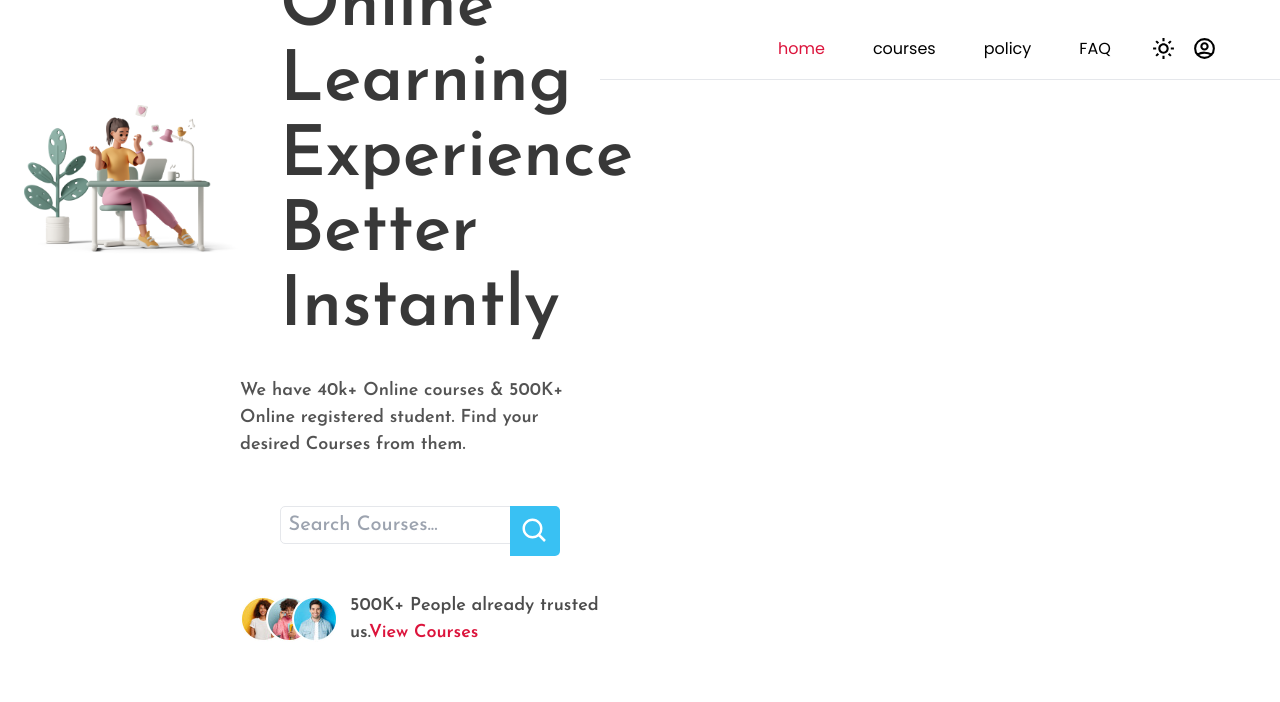
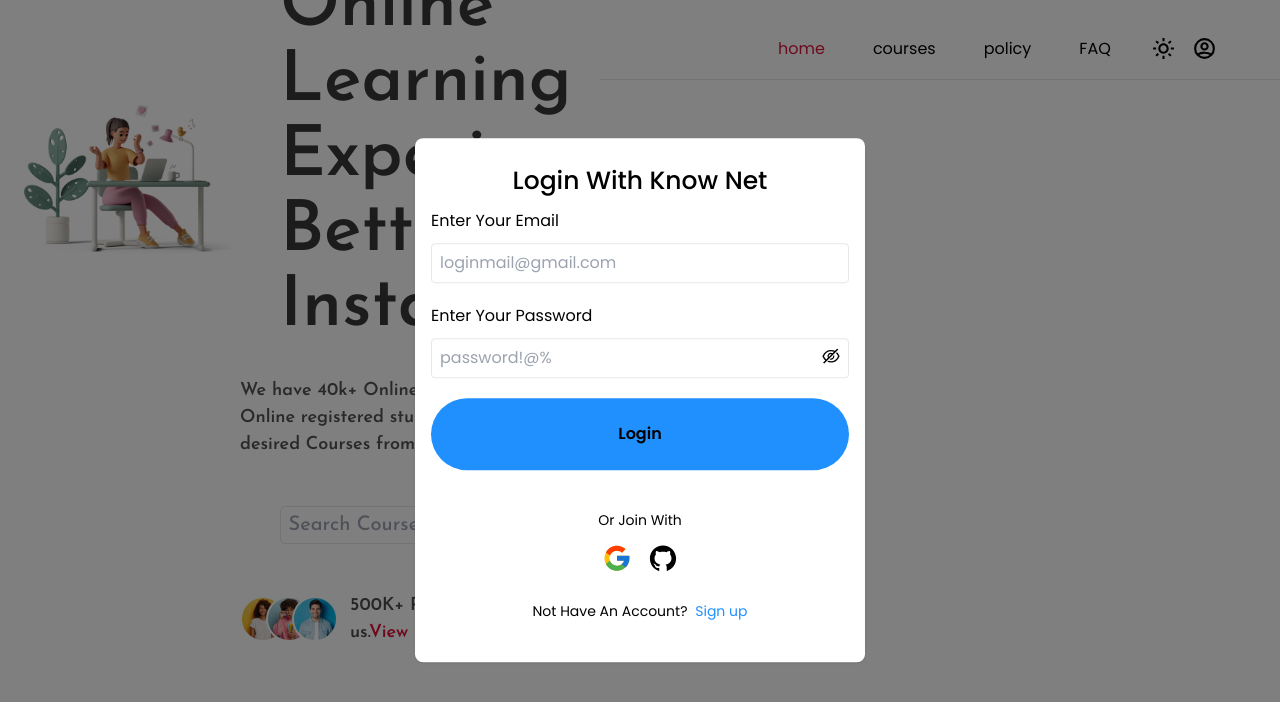
Before and after one commit to ami-inn/knownet, a Next.js app in the folder client/: page / in a window 1280 px wide. Both pictures are taken after a click on the icon 1204 px from the left and 48 px from the top of the page. Shown: the top 702 px of the page. Built offline with nearby package versions, Linux system fonts and the light colour scheme.

Commit message:
login component added - client

```diff
--- /dev/null
+++ b/client/app/components/Auth/Login.tsx
@@ -0,0 +1,127 @@
+"use client";
+import React, { FC, useState } from "react";
+import { useFormik } from "formik";
+import * as yup from "yup";
+import {
+  AiOutlineEye,
+  AiOutlineEyeInvisible,
+  AiFillGithub,
+} from "react-icons/ai";
+import { FcGoogle } from "react-icons/fc";
+import { styles } from "../../styles/style";
+
+type Props = {
+  setRoute: (route: string) => void;
+};
+
+const schema = yup.object().shape({
+  email: yup.string().email("invalid email").required("Please enter you email"),
+  password: yup.string().required("Please enter your password").min(6),
+});
+
+const Login: FC<Props> = ({setRoute}) => {
+  const [show, setShow] = useState(false);
+
+  const formik = useFormik({
+    initialValues: { email: "", password: "" },
+    validationSchema: schema,
+    onSubmit: async ({ email, password }) => {
+      console.log(email, password);
+      // here implement rtk query action
+    },
+  });
+
+  const { errors, touched, values, handleChange, handleSubmit } = formik;
+
+  return (
+    <div className="w-full">
+      <h1 className={`${styles.title}`}>Login With Know Net</h1>
+
+      <form onSubmit={handleSubmit}>
+        <label htmlFor="email" className={`${styles.label}`}>
+          Enter Your Email
+        </label>
+        <input
+          type="emai"
+          name=""
+          value={values.email}
+          onChange={handleChange}
+          id="email"
+          placeholder="loginmail@gmail.com"
+          className={`${errors.email && touched.email && "border-red-500"}
+            ${styles.input}
+         `}
+        />
+        {errors.email && touched.email && (
+          <span className="text-red-500 pt-2 block">{errors.email}</span>
+        )}
+
+        <div className="w-full mt-5 relative mb-1">
+        <label htmlFor="password" className={`${styles.label}`}>
+          Enter Your Password
+        </label>
+        <input
+         type={!show?"password":"text"}
+         value={values.password}
+         id="password"
+         placeholder="password!@%"
+         onChange={handleChange}
+         className={`${errors.password && touched.password && "border-red-500"}
+         ${styles.input}
+      `}
+         />
+         {!show?(
+            <AiOutlineEyeInvisible
+            className="absolute bottom-3 right-2 z-1 cursor-pointer"
+            size={20}
+            onClick={()=>setShow(true)}
+            />
+         ):(
+            <AiOutlineEye
+            className="absolute bottom-3 right-2 z-1 cursor-pointer"
+            size={20}
+            onClick={()=>setShow(false)}
+            />
+         )}
+                 {errors.password && touched.password && (
+          <span className="text-red-500 pt-2 block">{errors.password}</span>
+        )}
+
+        </div>
+
+            <div className="w-full mt-5">
+                    <input
+                     type="submit"
+                     value="Login"
+                     className={`${styles.button}`}
+                     />
+            </div>
+
+            <br />
+
+            <h5 className="text-center pt-4 font-Poppins text-[14px] text-black dark:text-white">
+                Or Join With
+            </h5>
+
+            <div className="flex items-center justify-center my-3">
+                    <FcGoogle size={30} className="cursor-pointer mr-2" />
+                    <AiFillGithub size={30} className="cursor-pointer ml-2"/>
+            </div>
+
+            <h5 className="text-center pt-4 font-Poppins text-[14px]">
+                    Not Have An Account? {""}
+                    <span
+                    className="text-[#2190ff] pl-1 cursor-pointer"
+                    onClick={()=>setRoute("Sign-Up")}
+                    >
+                        Sign up
+                    </span>
+            </h5>
+
+      </form>
+      <br />
+    </div>
+  );
+};
+
+export default Login;
--- a/client/app/components/Header.tsx
+++ b/client/app/components/Header.tsx
@@ -4,15 +4,20 @@
 import NavItems from '../utils/NavItems'
 import {ThemeSwitcher} from '../utils/ThemeSwitcher'
 import {HiOutlineMenuAlt1, HiOutlineUserCircle} from 'react-icons/hi'
-
+import CustomModal from '../utils/CustomModal'
+import Login from '../components/Auth/Login'
 
 type Props = {
   open: boolean;
   setOpen: (open: boolean) => void;
   activeItem: number;
+  route:string,
+  setRoute:(route:string) => void;
 };
 
-const Header: FC<Props> = ({activeItem,setOpen}) => {
+const Header: FC<Props> = ({activeItem,setOpen,route,open,setRoute}) => {
+  console.log(route);
+
   const [active, setActive] = useState(false);
   const [openSidebar, setOpenSidebar] = useState(false);
 
@@ -108,6 +113,23 @@
         }
 
       </div>
+      {
+        route === "Login" && (
+          <>
+          {
+            open && (
+              <CustomModal
+              open={open}
+              setOpen={setOpen}
+              setRoute={setRoute}
+              activeItem={activeItem}
+              component={Login}
+              />
+            )
+          }
+          </>
+        )
+      }
     </div>
   );
 };
--- a/client/app/page.tsx
+++ b/client/app/page.tsx
@@ -13,6 +13,7 @@
 
   const [open,setOpen] = useState(false)
   const [activeItem,setActiveItem] = useState(0)
+  const [route,setRoute] = useState('Login')
 
   return(
     <div>
@@ -25,6 +26,8 @@
       open={open}
       setOpen={setOpen}
       activeItem={activeItem}
+      setRoute={setRoute}
+      route={route}
       />
       <Hero/>
     </div>
--- /dev/null
+++ b/client/app/styles/style.ts
@@ -0,0 +1,8 @@
+
+
+export const styles={
+    title:"text-[25px] text-black dark:text-white font-[500] font-Poppins text-center py-2",
+    label:"text-[16px] font-Poppins text-black dark:text-white",
+    input:" w-full text-black dark:text-white bg-transparent border rounded h-[40px] px-2 outline-none mt-[10px] font-Poppins",
+    button:"flex flex-row justify-center items-center px-3 py-6 rounded-full cursor-pointer bg-[#2190ff] min-h-[45px] w-full text-[16px] font-Poppins font-semibold"
+}
--- /dev/null
+++ b/client/app/utils/CustomModal.tsx
@@ -0,0 +1,34 @@
+import React, { Component, FC } from 'react'
+import {Modal,Box} from '@mui/material'
+
+type Props = {
+    open: boolean
+    setOpen:(open: boolean) =>void
+    activeItem:any;
+    component:any
+    setRoute:(route:string) =>void
+}
+
+const CustomModal:FC<Props>= ({open,setOpen,setRoute,component:Component}) => {
+    console.log();
+
+  return (
+    <Modal
+    open={open}
+    onClose={()=>setOpen(false)}
+    aria-labelledby="modal-modal-title"
+    aira-describedby="modal-modal-description"
+    >
+        <Box
+        className="absolute top-[50%] left-[50%] -translate-x-1/2 -translate-y-1/2 w-[450px] bg-white dark:bg-slate-900 rounded-[8px]  shadow p-4 outline-none"
+        >
+
+            <Component setOpen={setOpen} setRoute={setRoute} />
+
+        </Box>
+
+    </Modal>
+  )
+}
+
+export default CustomModal
```
Also changed, not shown: client/package.json (+6 -1 lines), 1 other file (tests, documents, lock files or other folders).
